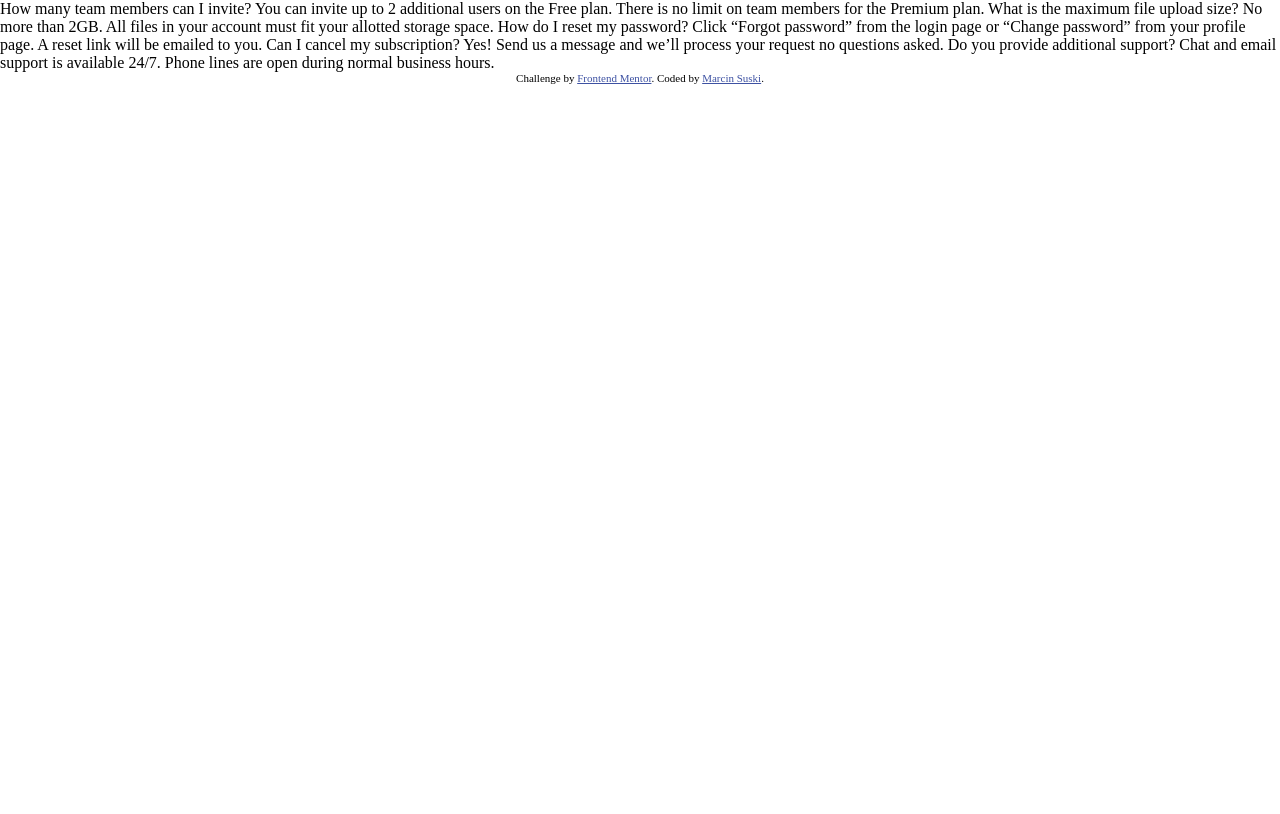
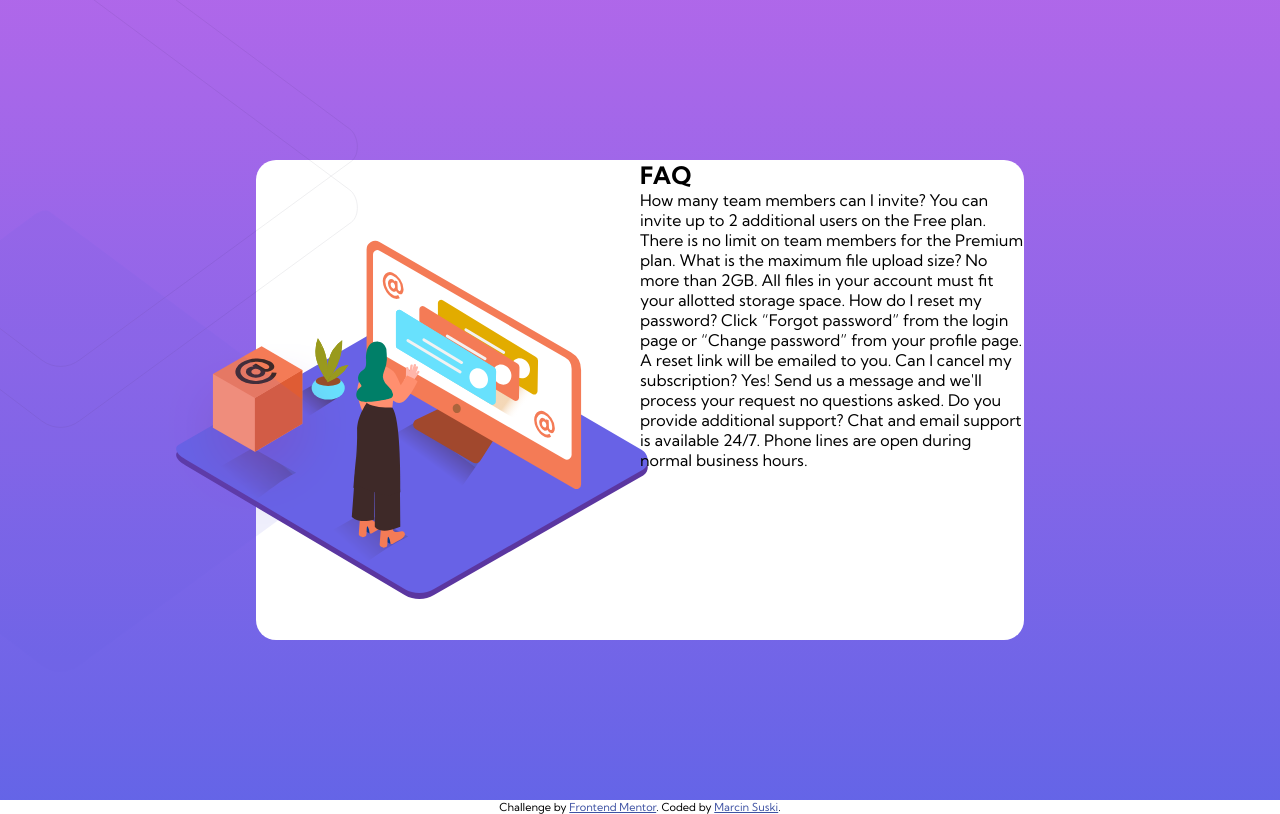
Before and after one commit to marcinsuski/faq-accordion-card, a plain HTML site: page index.html in a window 1280 px wide. Drawn offline with Linux system fonts and the light colour scheme.

Commit message:
initial idea

```diff
--- a/index.html
+++ b/index.html
@@ -3,7 +3,13 @@
     <head>
         <meta charset="UTF-8" />
         <meta name="viewport" content="width=device-width, initial-scale=1.0" />
-        <!-- displays site properly based on user's device -->
+
+        <link rel="preconnect" href="https://fonts.googleapis.com" />
+        <link rel="preconnect" href="https://fonts.gstatic.com" crossorigin />
+        <link
+            href="https://fonts.googleapis.com/css2?family=Kumbh+Sans:wght@400;700&display=swap"
+            rel="stylesheet"
+        />
         <link rel="stylesheet" href="./src/styles.css" />
         <link
             rel="icon"
@@ -11,32 +17,64 @@
             sizes="32x32"
             href="./images/favicon-32x32.png"
         />
-
         <title>Frontend Mentor | FAQ Accordion Card</title>
-
-        <!-- Feel free to remove these styles or customise in your own stylesheet 👍 -->
-        <style>
-            .attribution {
-                font-size: 11px;
-                text-align: center;
-            }
-            .attribution a {
-                color: hsl(228, 45%, 44%);
-            }
-        </style>
     </head>
     <body>
-        How many team members can I invite? You can invite up to 2 additional
-        users on the Free plan. There is no limit on team members for the
-        Premium plan. What is the maximum file upload size? No more than 2GB.
-        All files in your account must fit your allotted storage space. How do I
-        reset my password? Click “Forgot password” from the login page or
-        “Change password” from your profile page. A reset link will be emailed
-        to you. Can I cancel my subscription? Yes! Send us a message and we’ll
-        process your request no questions asked. Do you provide additional
-        support? Chat and email support is available 24/7. Phone lines are open
-        during normal business hours.
+        <main>
+            <article class="container">
+                <div class="images">
+                    <div class="hidden">
+                        <img
+                            src="./src/illustration-woman-online-desktop.svg"
+                            alt=""
+                            class="woman"
+                        />
+                    </div>
+                    <img
+                        src="./src/illustration-box-desktop.svg"
+                        alt=""
+                        class="box"
+                    />
+                    <img
+                        src="./src/bg-pattern-desktop.svg"
+                        alt=""
+                        class="pattern"
+                    />
+                </div>
+                <div class="faq">
+                    <h1>FAQ</h1>
 
+                    <span id="q"> How many team members can I invite?</span>
+                    <span
+                        >You can invite up to 2 additional users on the Free
+                        plan. There is no limit on team members for the Premium
+                        plan.</span
+                    >
+                    <span> What is the maximum file upload size?</span>
+                    <span id="a"
+                        >No more than 2GB. All files in your account must fit
+                        your allotted storage space.
+                    </span>
+                    <span id="q">How do I reset my password?</span>
+                    <span id="a"
+                        >Click “Forgot password” from the login page or “Change
+                        password” from your profile page. A reset link will be
+                        emailed to you.
+                    </span>
+                    <span id="q"> Can I cancel my subscription?</span>
+                    <span id="a"
+                        >Yes! Send us a message and we'll process your request
+                        no questions asked.
+                    </span>
+                    <span id="q">Do you provide additional support?</span>
+                    <span id="a">
+                        Chat and email support is available 24/7. Phone lines
+                        are open during normal business hours.</span
+                    >
+                </div>
+            </article>
+        </main>
+        <footer>
             <div class="attribution">
                 Challenge by
                 <a
@@ -52,5 +90,6 @@
                     >Marcin Suski</a
                 >.
             </div>
+        </footer>
     </body>
 </html>
--- a/src/styles.css
+++ b/src/styles.css
@@ -1,4 +1,11 @@
 :root {
+    --textdesaturatedblue: hsl(238, 29%, 16%);
+    --textsoftred: hsl(14, 88%, 65%);
+    --softviolet: hsl(273, 75%, 66%);
+    --softblue: hsl(240, 73%, 65%);
+    --divlightblue: hsl(240, 5%, 91%);
+    --textdarkblue: hsl(237, 12%, 33%);
+    --textgreyishblue: hsl(240, 6%, 50%);
 }
 
 *,
@@ -8,3 +15,119 @@
     margin: 0;
     padding: 0;
 }
+
+body {
+    font-family: "Kumbh Sans", sans-serif;
+    font-size: 12px;
+    width: 100%;
+    height: 100vh;
+}
+
+main {
+    position: relative;
+    display: flex;
+    width: 100%;
+    height: 100vh;
+    background-image: linear-gradient(hsl(273, 75%, 66%), hsl(240, 73%, 65%));
+    justify-content: center;
+    align-items: center;
+}
+
+.container {
+    width: 60%;
+    height: 60vh;
+    border-radius: 20px;
+    background-color: white;
+    display: flex;
+    flex-wrap: wrap;
+}
+
+.images {
+    width: 50%;
+    height: 100%;
+    position: relative;
+}
+
+.hidden {
+    width: 100%;
+    height: 100%;
+    overflow: hidden;
+}
+
+.box {
+    position: absolute;
+    left: -5.9rem;
+    top: 23vh;
+}
+
+.pattern {
+    width: 160%;
+    height: 160%;
+    left: -32rem;
+    top: -16rem;
+    position: absolute;
+}
+
+.woman {
+    position: absolute;
+    align-self: center;
+    top: 5rem;
+    left: -5rem;
+}
+
+.faq {
+    width: 50%;
+    height: 100%;
+    position: relative;
+    font-size: 1rem;
+}
+
+.attribution {
+    font-size: 11px;
+    text-align: center;
+}
+.attribution a {
+    color: hsl(228, 45%, 44%);
+}
+
+/*
+# Front-end Style Guide
+
+## Layout
+
+The designs were created to the following widths:
+
+- Mobile: 375px
+- Desktop: 1440px
+
+## Colors
+
+### Primary
+
+#### Text
+- Very dark desaturated blue: hsl(238, 29%, 16%)
+- Soft red: hsl(14, 88%, 65%)
+
+#### Gradient
+Background gradient:
+- Soft violet: hsl(273, 75%, 66%)
+- Soft blue: hsl(240, 73%, 65%)
+### Neutral
+#### Text
+- Very dark grayish blue: hsl(237, 12%, 33%)
+- Dark grayish blue: hsl(240, 6%, 50%)
+
+#### Dividers
+- Light grayish blue: hsl(240, 5%, 91%)
+
+## Typography
+
+### Body Copy
+
+- Font size: 12px
+
+### Font
+
+- Family: [Kumbh Sans](https://fonts.google.com/specimen/Kumbh+Sans)
+- Weights: 400, 700
+*/
```
Lines whose indentation alone changed are shown as unchanged.
